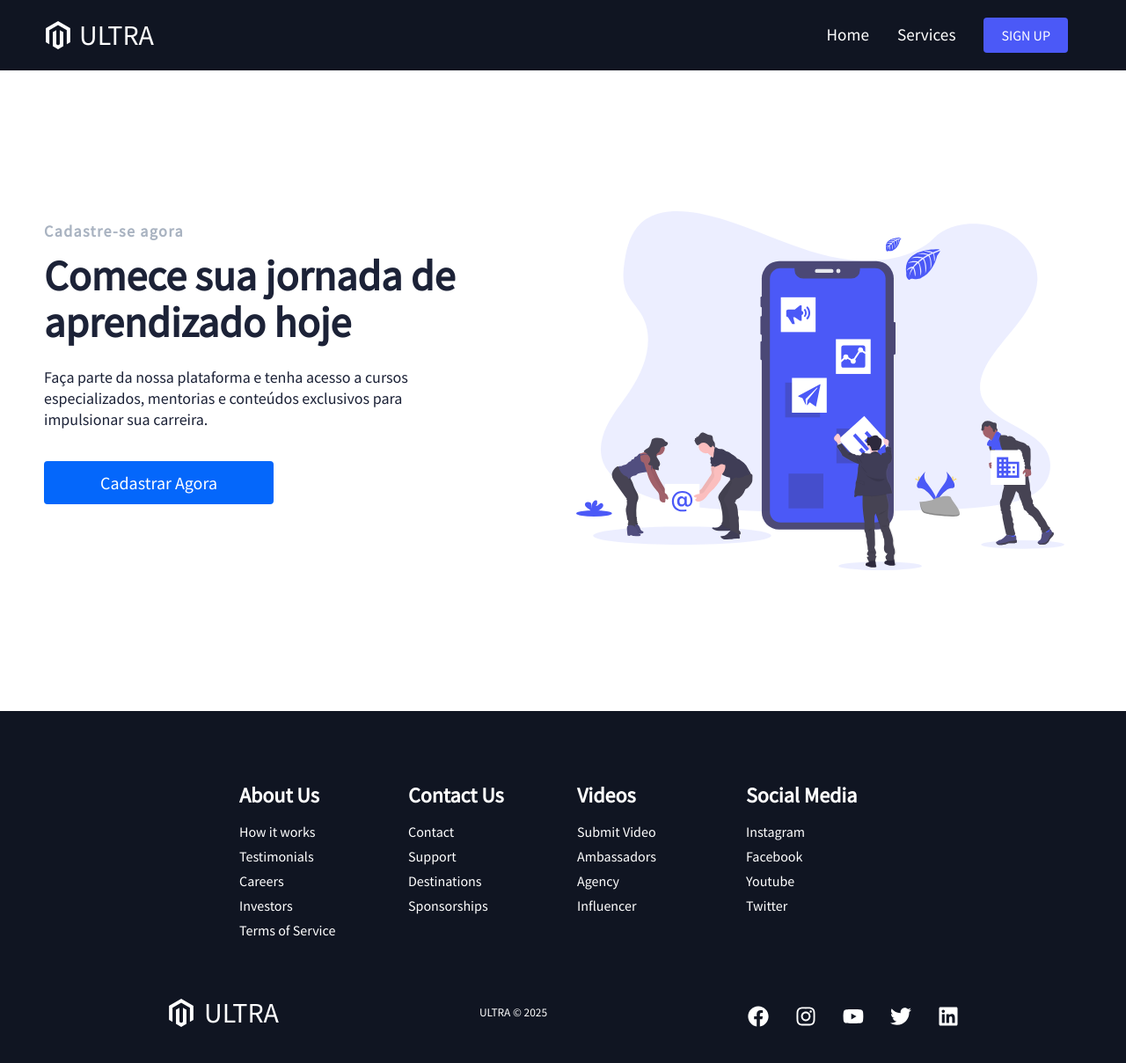
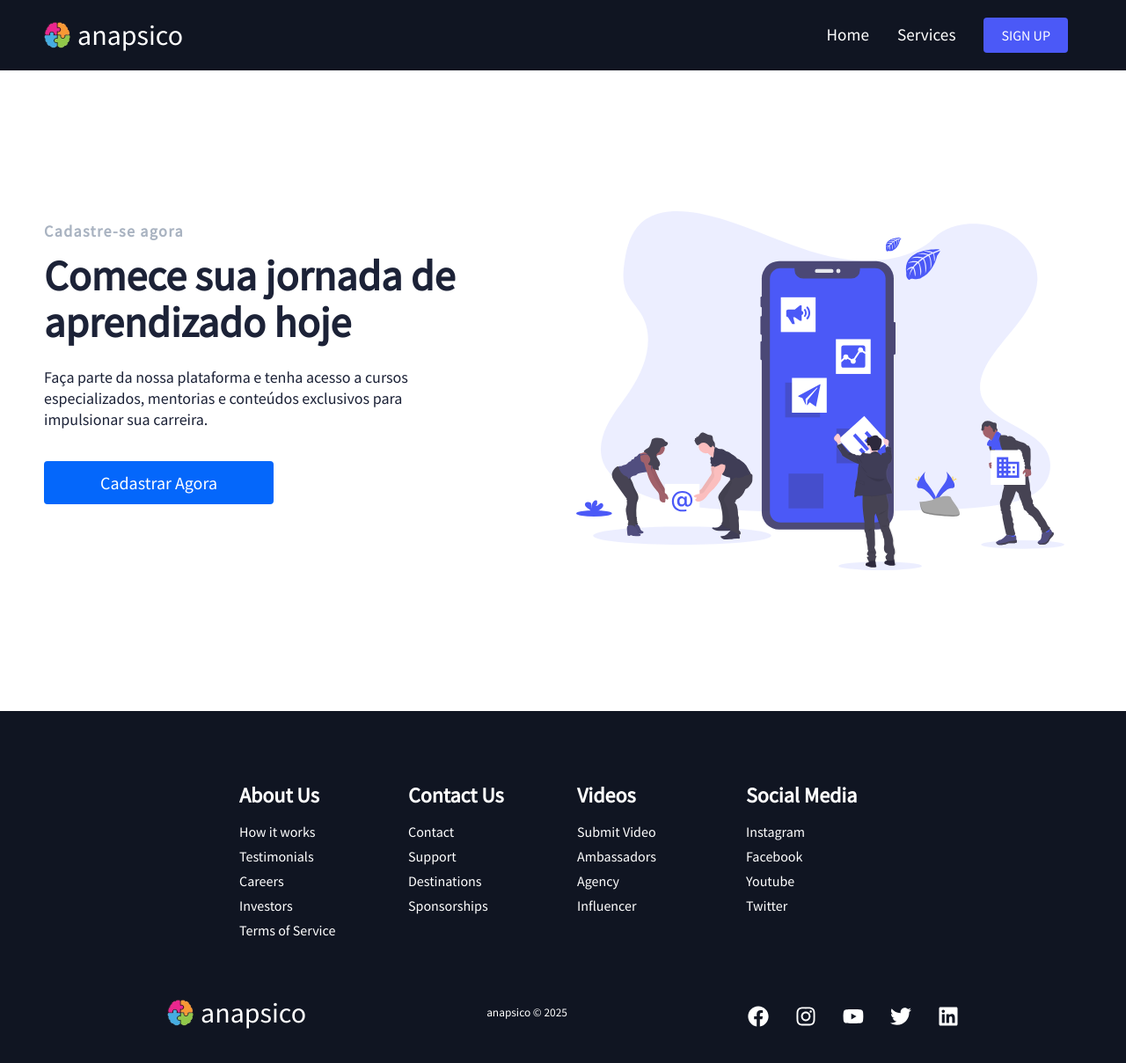
Before and after one commit to TonySandro/course-platform-client, a React (Create React App) app: page /sign-up in a window 1280 px wide. Shown: the top 1208 px of the page at 88% size. Built offline with nearby package versions, Linux system fonts and the light colour scheme.

Commit message:
feat: add anapsico name and your logo

```diff
--- a/public/index.html
+++ b/public/index.html
@@ -28,7 +28,7 @@
       work correctly both with client-side routing and a non-root public URL.
       Learn how to configure a non-root public URL by running `npm run build`.
     -->
-    <title>ULTRA.com</title>
+    <title>anapsico.com</title>
   </head>
   <body>
     <noscript>You need to enable JavaScript to run this app.</noscript>
--- a/src/components/Footer/Footer.elements.js
+++ b/src/components/Footer/Footer.elements.js
@@ -1,5 +1,4 @@
 import styled from 'styled-components';
-import { FaMagento } from 'react-icons/fa';
 import { Link } from 'react-router-dom';
 
 export const FooterContainer = styled.div`
@@ -149,8 +148,10 @@ export const SocialLogo = styled(Link)`
   }
 `;
 
-export const SocialIcon = styled(FaMagento)`
-  margin-right: 10px;
+export const SocialIcon = styled.img`
+  margin-right: 0.5rem;
+  width: 30px;
+  height: 30px;
 `;
 
 export const WebsiteRights = styled.small`
--- a/src/components/Footer/Footer.js
+++ b/src/components/Footer/Footer.js
@@ -1,4 +1,5 @@
 import React from 'react';
+import logoNeuro from '../../images/logo_neuro.png';
 import { Button } from '../../globalStyles';
 import {
   FaFacebook,
@@ -82,10 +83,10 @@ function Footer() {
       <SocialMedia>
         <SocialMediaWrap>
           <SocialLogo to='/'>
-            <SocialIcon />
-            ULTRA
+            <SocialIcon src={logoNeuro} alt="Logo" />
+            anapsico
           </SocialLogo>
-          <WebsiteRights>ULTRA © {date.getFullYear()} </WebsiteRights>
+          <WebsiteRights>anapsico © {date.getFullYear()} </WebsiteRights>
           <SocialIcons>
             <SocialIconLink href='/' target='_blank' aria-label='Facebook'>
               <FaFacebook />
--- a/src/components/Navbar/Navbar.elements.js
+++ b/src/components/Navbar/Navbar.elements.js
@@ -1,6 +1,6 @@
 import styled from 'styled-components';
 import { Container } from '../../globalStyles'
-import { FaMagento } from 'react-icons/fa'
+import logoNeuro from '../../images/logo_neuro.png';
 import { Link } from 'react-router-dom'
 
 export const Nav = styled.nav`
@@ -33,9 +33,10 @@ export const NavLogo = styled(Link)`
     align-items: center;
 `
 
-export const NavIcon = styled(FaMagento)`
+export const NavIcon = styled.img`
     margin-right: 0.5rem;
-
+    width: 30px;
+    height: 30px;
 `
 
 export const HamburgerIcon = styled.div`
--- a/src/components/Navbar/Navbar.js
+++ b/src/components/Navbar/Navbar.js
@@ -13,7 +13,8 @@ import { Nav,
 import { FaTimes, FaBars } from 'react-icons/fa';
 import { IconContext } from 'react-icons/lib'
 import { Button } from '../../globalStyles';
-
+import { SocialIcon } from '../Footer/Footer.elements';
+import logoNeuro from '../../images/logo_neuro.png';
 
 function Navbar() {
 
@@ -60,8 +61,8 @@ function Navbar() {
             <Nav>
                 <NavbarContainer>
                     <NavLogo to='/'>
-                        <NavIcon />
-                            ULTRA
+                        <NavIcon src={logoNeuro} alt="Logo"/>
+                        anapsico
                     </NavLogo>
                     <HamburgerIcon onClick={handleClick}>
                         {click ? <FaTimes /> : <FaBars />}
```
Also changed, not shown: src/images/logo_neuro.png (added).
